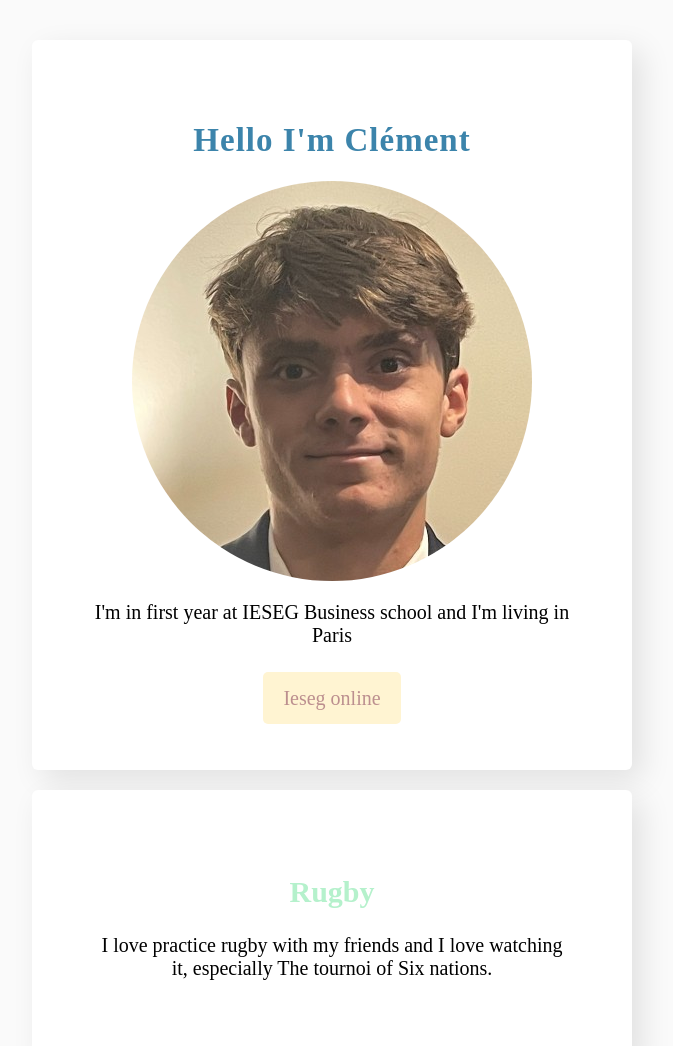
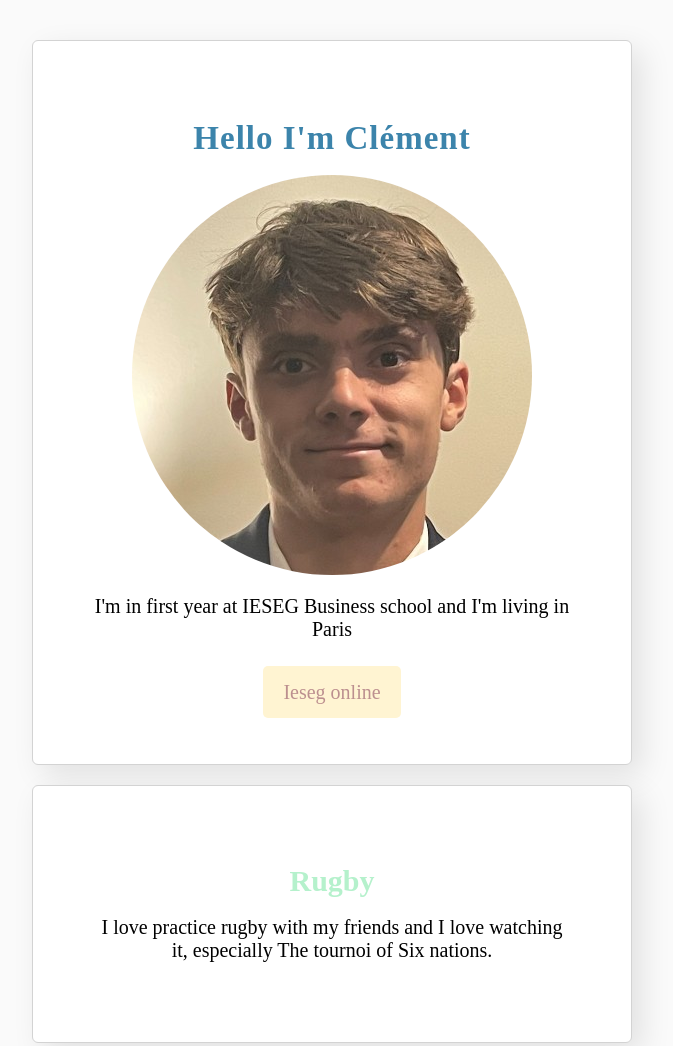
Before and after one commit to Clement-Gosset/my-profile, a plain HTML site: page index.html in a window 1280 px wide. Shown: the top 1046 px of the page, without its empty margins (308-981 px from the left). Drawn offline with Linux system fonts and the light colour scheme.

Commit message:
Add files via upload

```diff
--- a/style.css
+++ b/style.css
@@ -1,120 +1,93 @@
 /* color and front*/
 
-
 body{
-
    background: rgb(250, 250, 250);
-
    font-family:revert ;
    font-size: 20px;
    width: 600px;
    margin: 40px auto;
- ;
+}
 
+h1,h2,h3 {
+   font-family: unset;
+}
+
+h1{
+   color: 3C84AB;
+   font-size: 33px;
+   line-height: 30px;
+   letter-spacing: 1px;
+   box-shadow: 10px 10px 30px FFF4D2;
+   border-radius: 5px;
 }
 
 
-h1,h2,h3 {
-font-family: unset;
-
-}
-
-
-h1{
-
-color: 3C84AB;
-font-size: 33px;
-
-line-height: ;
-letter-spacing: 1px;
-box-shadow: 10px 10px 30px FFF4D2;
-border-radius: 5px;
-
-
-}
-
-
-
 h2{
-
    color: B5F1CC;
    font-size:30px ;
-line-height: ;
-letter-spacing:;
-
+   line-height: 20px;
+   letter-spacing: normal;
 }
 
 
 h3{
-
-
-color: F6E6C2 ;
+   color: #6B72E1 ;
    font-size: 15px;
-line-height: ;
-
-
+   line-height: 15px;
 }
 
-
 a {
-
    text-decoration: none;
-color: ;
+   color: black;
  }
 
-
  a:hover {
-
- 	color: FFAACF;
+ 	color: #FFAACF;
  }
 
 
  /* custom design with class */
 
-
 .container {
-    width: 800 px;
-    margin: 30px auto;
+    width: 700 px;
+    margin: 40px auto;
  }
 
-
 .card-white {
-
     background-color: white;
     box-shadow: 10px 10px 30px rgba(0, 0, 0, 0.1) ;
+    border: 1px solid lightgrey;
     padding: 60px;
-    border-radius:6px  ;
+    border-radius:6px;
     text-align: center;
     margin: 20px 0px;
 }
 
 .img-circle {
     border-radius: 50% ;
-
 }
 
-.btn-blue{
+.btn-blue {
     background-color: FFF4D2;
     padding:15px 20px ;
     color: rosybrown ;
     border-radius: 5px;
  }
 
- .list-inline{
-
+.list-inline {
     list-style: none;
     padding-left: 0px;
 
  }
 
-.list-inline i{
+.list-inline i {
     font-size: 40px;
  }
 
-.list-inline li{
+.list-inline li {
    display:inline;
-padding:13px }
-
+   padding :13px
+}
 
 #introduction p {
    margin-bottom: 40px;
```
Also changed, not shown: index.html (+7 -14 lines). Lines whose indentation alone changed are shown as unchanged.
